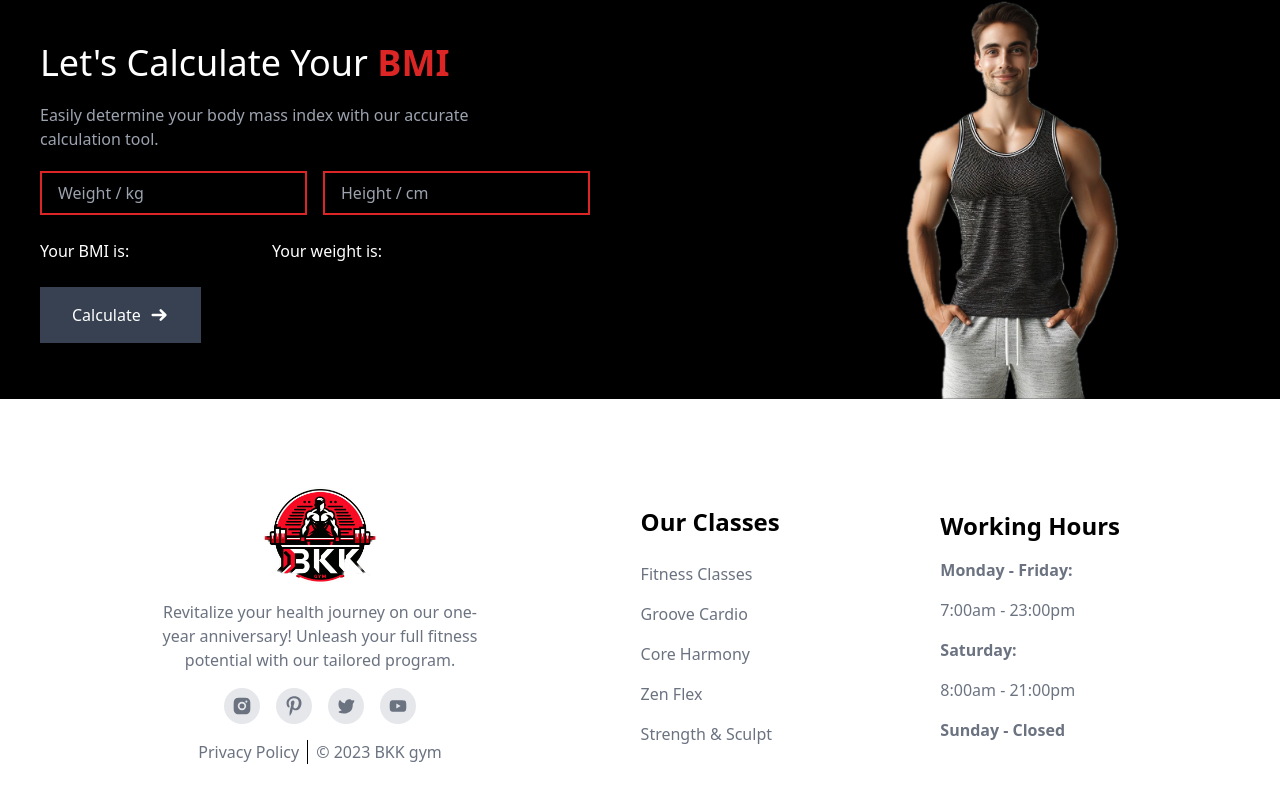
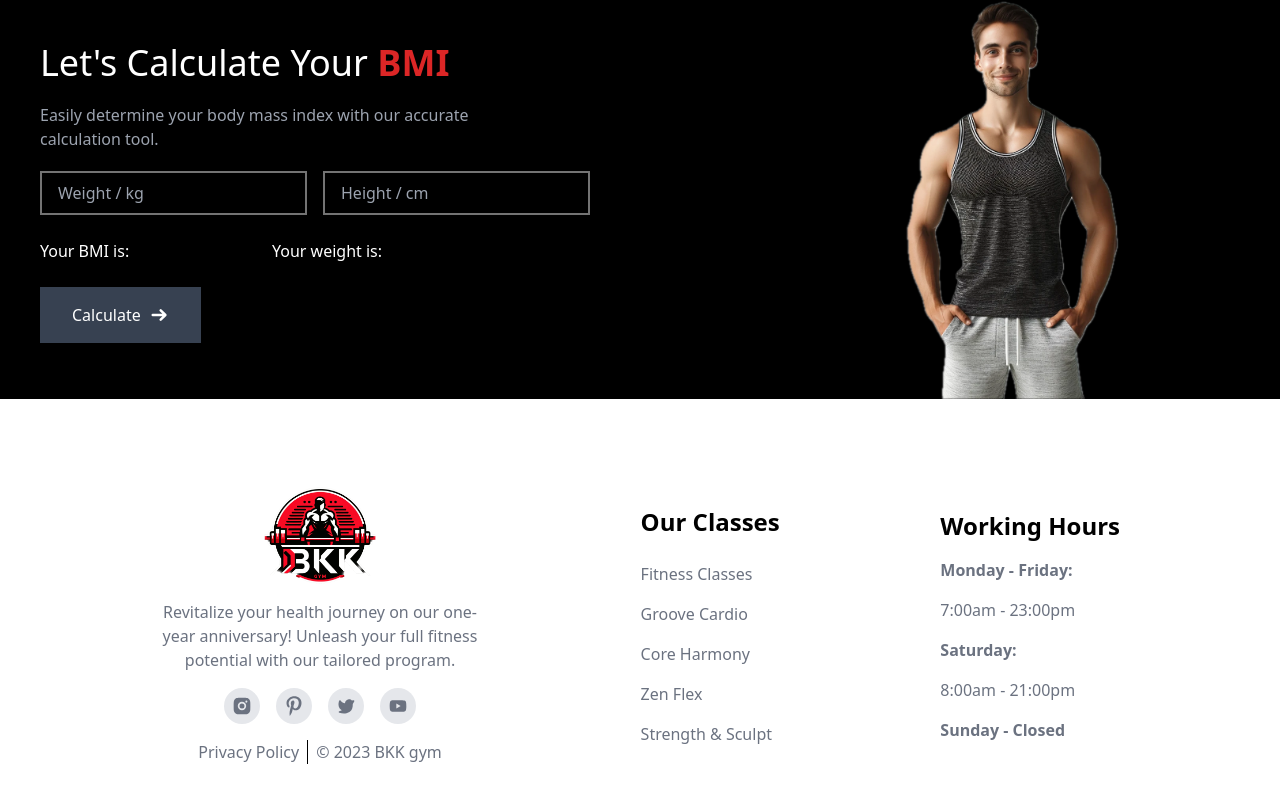
Before and after one commit to OnigiriKing/new-project, a React (Create React App) app: page / in a window 1280 px wide. Shown: the part 5098-5898 px from the top of the page. Built offline with nearby package versions, Linux system fonts and the light colour scheme.

Commit message:
BMI Calculator update

```diff
--- a/src/components/homeComp/Home.Calculator/Calculator.jsx
+++ b/src/components/homeComp/Home.Calculator/Calculator.jsx
@@ -9,8 +9,8 @@ export default function Calculator() {
   const dispatch = useDispatch();
   const bodyIndex = useSelector((state) => state.bodyIndex);
 
-  const [weight, setWeight] = useState();
-  const [height, setHeight] = useState();
+  const [weight, setWeight] = useState("");
+  const [height, setHeight] = useState("");
 
   return (
     <div class="flex justify-center items-center  bg-black text-white  my-6">
@@ -56,6 +56,11 @@ export default function Calculator() {
             </div>
             <button
               class="self-start font-medium text-white bg-gray-700 px-8 py-4 group hover:bg-red-600 duration-500 flex items-center gap-2 justify-center w-fit"
+              disabled={
+                /[a-zA-Z]/.test(height) ||
+                /[a-zA-Z]/.test(weight) || weight === "" ||
+                height === ""
+              }
               onClick={() =>
                 dispatch(
                   calculate({
```
